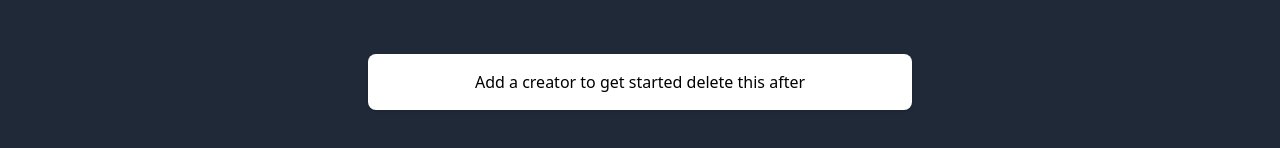
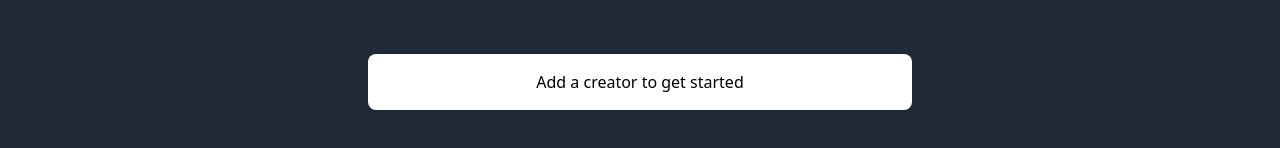
Before and after one commit to JohnSantiago00/Creatorverse, a React (Vite) app in the folder creatorverse/: page / in a window 1280 px wide. Shown: the part 702-850 px from the top of the page. Built offline with nearby package versions, Linux system fonts and the light colour scheme; no server answers; the database is empty.

Commit message:
delete text

```diff
--- a/creatorverse/src/App.jsx
+++ b/creatorverse/src/App.jsx
@@ -21,7 +21,7 @@ function App() {
           {creators.length > 0 ? (
             <ShowCreators creators={creators} />
           ) : (
-            <p className="text-center">Add a creator to get started delete this after</p>
+            <p className="text-center">Add a creator to get started</p>
           )}
         </div>
       </div>
```
